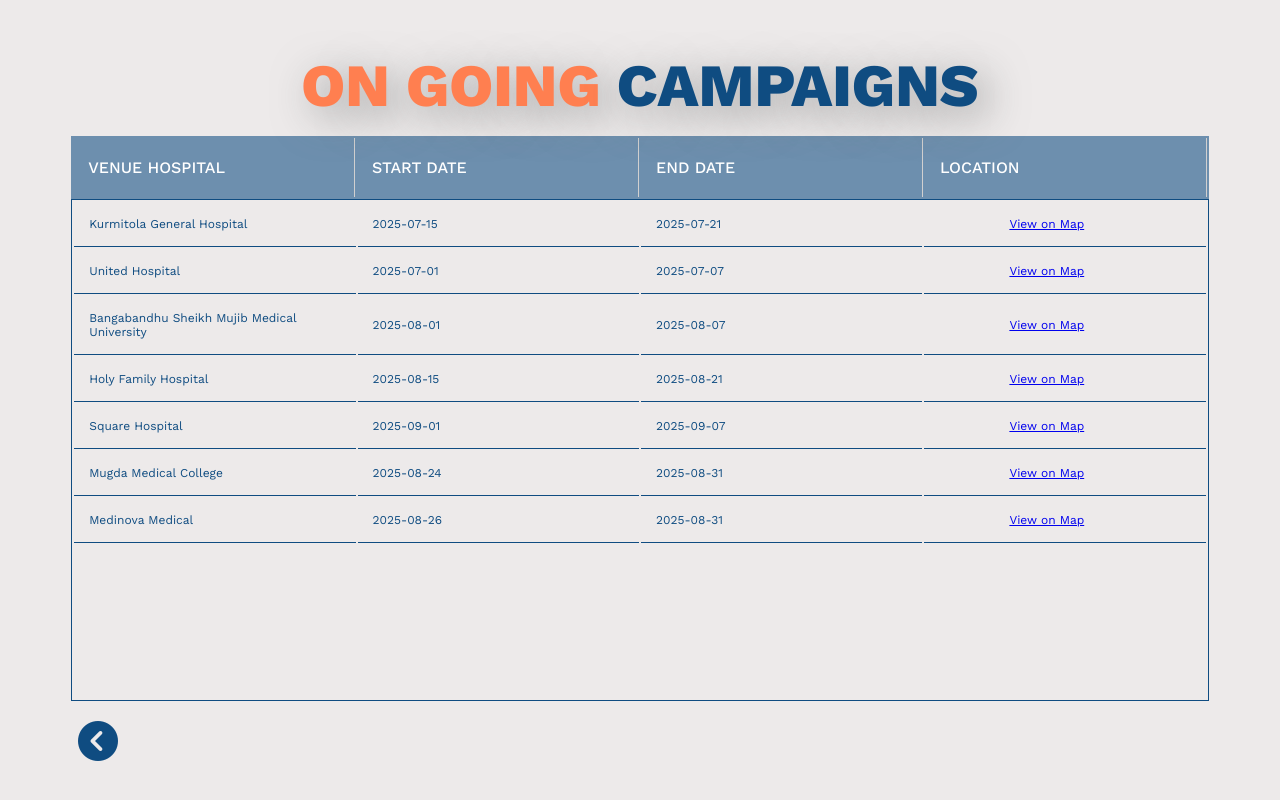
After one commit to X-Irrelevant-X/BloodAid, a Flask app: page /campaigns in a window 1280 px wide. The commit adds this page. Run offline with Flask 3, Linux system fonts and the light colour scheme; data comes from the database, SQL or seed files in the repository; both versions use the stored data as it was after the commit; lists and menus that the app fills with data are empty; some libraries are stand-ins or nearby versions.

Commit message:
team and campaigns done
Co-Authored-By: Md Monowarul Islam <83732674+ShrabanMI@users.noreply.github.com>
Co-Authored-By: Naser-Al-Noman <91157637+naser-al-noman@users.noreply.github.com>

```diff
--- a/BA/models.py
+++ b/BA/models.py
@@ -1,6 +1,7 @@
 import sqlite3
 from werkzeug.security import *
 from encryption import *
+from datetime import *
 
 DB_PATH = 'zDB.sqlite3'
 
@@ -290,3 +291,26 @@ def get_all_blood_requests():
         decrypted_requests.append(decrypted)
 
     return decrypted_requests
+
+
+def get_campaigns():
+    conn = sqlite3.connect(DB_PATH)
+    cursor = conn.cursor()
+
+    current_date = datetime.now().strftime("%Y-%m-%d")
+    query = '''
+        SELECT c.venue, c.start_date, c.end_date, h.location
+        FROM campaigns c
+        JOIN trusted_hospitals h ON c.venue = h.hospital_name
+        WHERE c.end_date >= ?
+    '''
+    cursor.execute(query, (current_date,))
+    campaigns = cursor.fetchall()
+    conn.close()
+
+    return [{
+        'venue': row[0],
+        'start_date': row[1],
+        'end_date': row[2],
+        'location': row[3]
+    } for row in campaigns]
--- a/BA/static/css/ourteam.css
+++ b/BA/static/css/ourteam.css
@@ -57,3 +57,9 @@ h3 {
 
 
 }
+
+i {
+    font-size: 40px;
+    color: rgb(210, 103, 64);
+
+}
--- /dev/null
+++ b/BA/templates/campaigns.html
@@ -0,0 +1,41 @@
+<!DOCTYPE html>
+<html lang="en">
+<head>
+    <meta charset="UTF-8">
+    <title>Campaigns</title>
+    <link rel="stylesheet" href="{{ url_for('static', filename='css/campaign_list.css') }}">
+    <script src="https://kit.fontawesome.com/ac5b348608.js" crossorigin="anonymous"></script>
+</head>
+<body>
+    <section>
+        <h1><span>ON GOING</span> CAMPAIGNS</h1>
+        <div class="tbl-header">
+            <table>
+                <thead>
+                    <tr>
+                        <th>Venue Hospital</th>
+                        <th>Start Date</th>
+                        <th>End Date</th>
+                        <th>Location</th>
+                    </tr>
+                </thead>
+            </table>
+        </div>
+        <div class="tbl-content">
+            <table>
+                <tbody>
+                    {% for c in campaigns %}
+                        <tr>
+                            <td>{{ c.venue }}</td>
+                            <td>{{ c.start_date }}</td>
+                            <td>{{ c.end_date }}</td>
+                            <td><a href="{{ c.location }}" target="_blank">View on Map</a></td>
+                        </tr>
+                    {% endfor %}
+                </tbody>
+            </table>
+        </div>
+    </section>
+    <a onclick="history.back();"><i class="fa-solid fa-circle-chevron-left"></i></a>
+</body>
+</html>
--- a/BA/templates/user_home.html
+++ b/BA/templates/user_home.html
@@ -20,10 +20,10 @@
         </a>
         <ul class="menu menu-horizontal px-1 text-lg hidden lg:flex">
           <li><a href="{{ url_for('user_home') }}">Home</a></li>
-          <li><a href="#">Our Team</a></li>
+          <li><a href="{{ url_for('team') }}">Our Team</a></li>
           <li><a href="{{ url_for('blood_requests') }}">Blood Requests</a></li>
           <li><a href="{{ url_for('donor_list') }}">Donor List</a></li>
-          <li><a href="#">Campaigns</a></li>
+          <li><a href="{{ url_for('campaigns') }}">Campaigns</a></li>
         </ul>
         <div class="dropdown dropdown-end z-50 relative">
           <label tabindex="0" class="btn"><i class="fa-solid fa-user text-2xl text-black"></i></label>
--- a/BA/templates/user_profile.html
+++ b/BA/templates/user_profile.html
@@ -20,10 +20,10 @@
         </a>
         <ul class="menu menu-horizontal px-1 text-lg hidden lg:flex">
           <li><a href="{{ url_for('user_home') }}">Home</a></li>
-          <li><a href="#">Our Team</a></li>
+          <li><a href="{{ url_for('team') }}">Our Team</a></li>
           <li><a href="{{ url_for('blood_requests') }}">Blood Requests</a></li>
           <li><a href="{{ url_for('donor_list') }}">Donor List</a></li>
-          <li><a href="#">Campaigns</a></li>
+          <li><a href="{{ url_for('campaigns') }}">Campaigns</a></li>
         </ul>
         <div class="dropdown dropdown-end">
           <label tabindex="0" class="btn"><i class="fa-solid fa-user text-2xl text-black"></i></label>
--- a/BA/urls.py
+++ b/BA/urls.py
@@ -20,6 +20,7 @@ app.add_url_rule('/donor_list', 'donor_list', donor_list)
 app.add_url_rule('/trusted_hospitals', 'trusted_hospitals', trusted_hospitals)
 app.add_url_rule('/request_blood', 'request_blood', request_blood, methods=['GET', 'POST'])
 app.add_url_rule('/blood_requests', 'blood_requests', blood_requests)
-
+app.add_url_rule('/campaigns', 'campaigns',view_func=campaigns_view)
+app.add_url_rule('/team', 'team', view_func=team_page)
 
 app.add_url_rule('/logout', view_func=logout, endpoint='logout')
--- a/BA/views.py
+++ b/BA/views.py
@@ -257,3 +257,44 @@ def request_blood():
 def blood_requests():
     requests_data = get_all_blood_requests()
     return render_template('bloodrequests_list.html', requests=requests_data)
+
+
+def campaigns_view():
+    campaigns = get_campaigns()
+    return render_template('campaigns.html', campaigns=campaigns)
+
+
+def team_page():
+    team_members = [
+        {
+            'name': 'Jannatul Ferdous',
+            'role': 'Worked with Frontend',
+            'image': 'nawrin.jpg',
+            'github': 'https://github.com/'
+        },
+        {
+            'name': 'Md Samsul Arefin',
+            'role': 'Worked with Frontend',
+            'image': 'samsul.jpg',
+            'github': 'https://github.com/Crosshairs532'
+        },
+        {
+            'name': 'Fardous Nayeem',
+            'role': 'Worked with Backend',
+            'image': 'nayeem.jpg',
+            'github': 'https://github.com/X-Irrelevant-X'
+        },
+        {
+            'name': 'Monowarul Islam',
+            'role': 'Worked with Backend',
+            'image': 'monowarul.jpg',
+            'github': 'https://github.com/ShrabanMI'
+        },
+        {
+            'name': 'Naser-Al-Noman',
+            'role': 'Worked with Database',
+            'image': 'naser.jpg',
+            'github': 'https://github.com/Naser-Al-Noman'
+        },
+    ]
+    return render_template('team.html', team=team_members)
```
Also changed, not shown: BA/templates/team.html (added, +48 -0 lines), BA/static/images/nayeem.jpg, BA/zDB.sqlite3.
